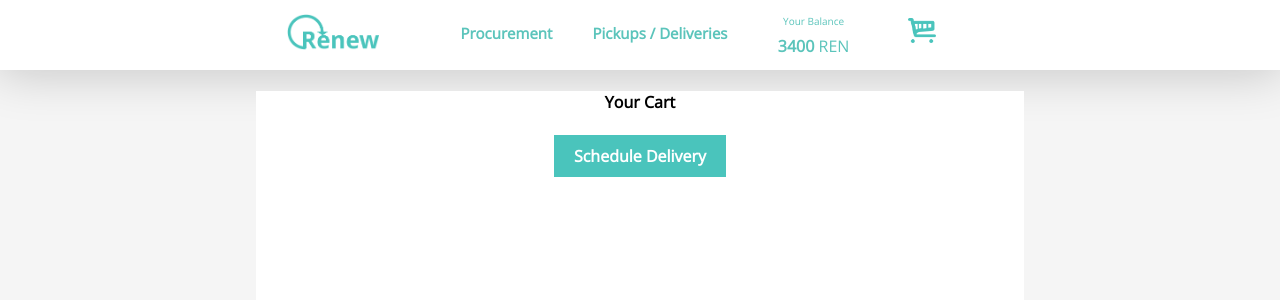
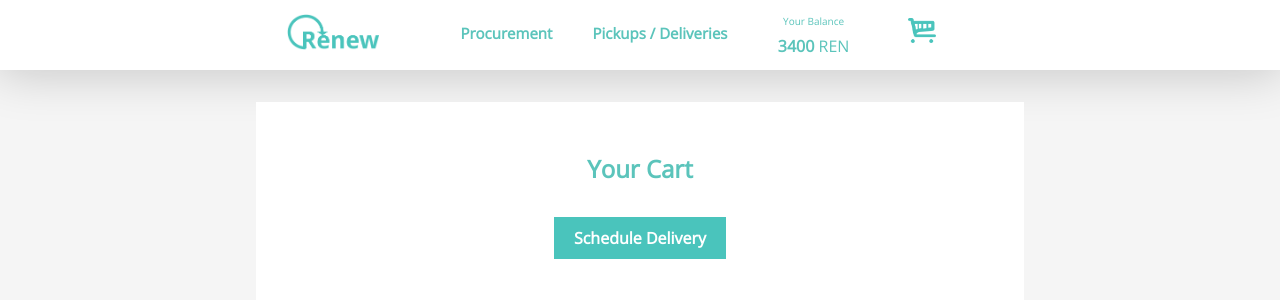
Before and after one commit to kvnvelasco/renew, a React (Create React App) app in the folder frontend/: page /checkout in a window 1280 px wide. Shown: the top 300 px of the page. Built offline with nearby package versions, Linux system fonts and the light colour scheme.

Commit message:
checkout css

```diff
--- a/frontend/src/pages/Checkout.jsx
+++ b/frontend/src/pages/Checkout.jsx
@@ -1,25 +1,39 @@
 
 import * as React from 'react';
-import {connect} from 'react-redux'
+import { connect } from 'react-redux'
 import Button from '../components/Button'
+import './pages_styles/Checkout.css'
 class Cart extends React.Component {
-
   static mapStoreToProps = (store, ownProps) => ({
     items: store.cart.selectedItems
   })
+
+  groupByItemName = () => {
+    // var grouped = _.groupBy(this.props.items, function(item) {
+    //   return item.item.name;
+    // });
+    // console.log(grouped)
+    console.log(this.props.items)
+  }
+
   render() {
     const { items } = this.props
     return (
       <div className="cart--wrapper">
         <div className="cart--inner">
           <h4>Your Cart</h4>
-          {items.map(item => (
-            <div>
-              {item.quantity}x {item.item.name}
+          {items.length ?
+            <div className="items-list">
+              {items.map(item => (
+                <div style={{ marginBottom: '10px' }}>
+                  {item.quantity}x {item.item.name}
+                </div>
+              ))}
             </div>
-          ))}
-
-          <Button>
+            : null}
+        </div>
+        <div style={{ marginTop: "20px" }}>
+          <Button onClick={this.groupByItemName()}>
             Schedule Delivery
           </Button>
         </div>
--- /dev/null
+++ b/frontend/src/pages/pages_styles/Checkout.css
@@ -0,0 +1,16 @@
+.cart--inner h4{
+    padding-top: 50px;
+    color: #5BC4BB;
+    font-weight: 900;
+    font-size: 24px;
+}
+
+.items-list{
+    border: 2px solid #5BC4BB;
+    width: 45%;
+    padding: 20px 0 15px 25px;
+    margin: 0 auto;
+    font-weight: bold;
+    color: #8D8D8D;
+    font-size: 20px;
+}
```
